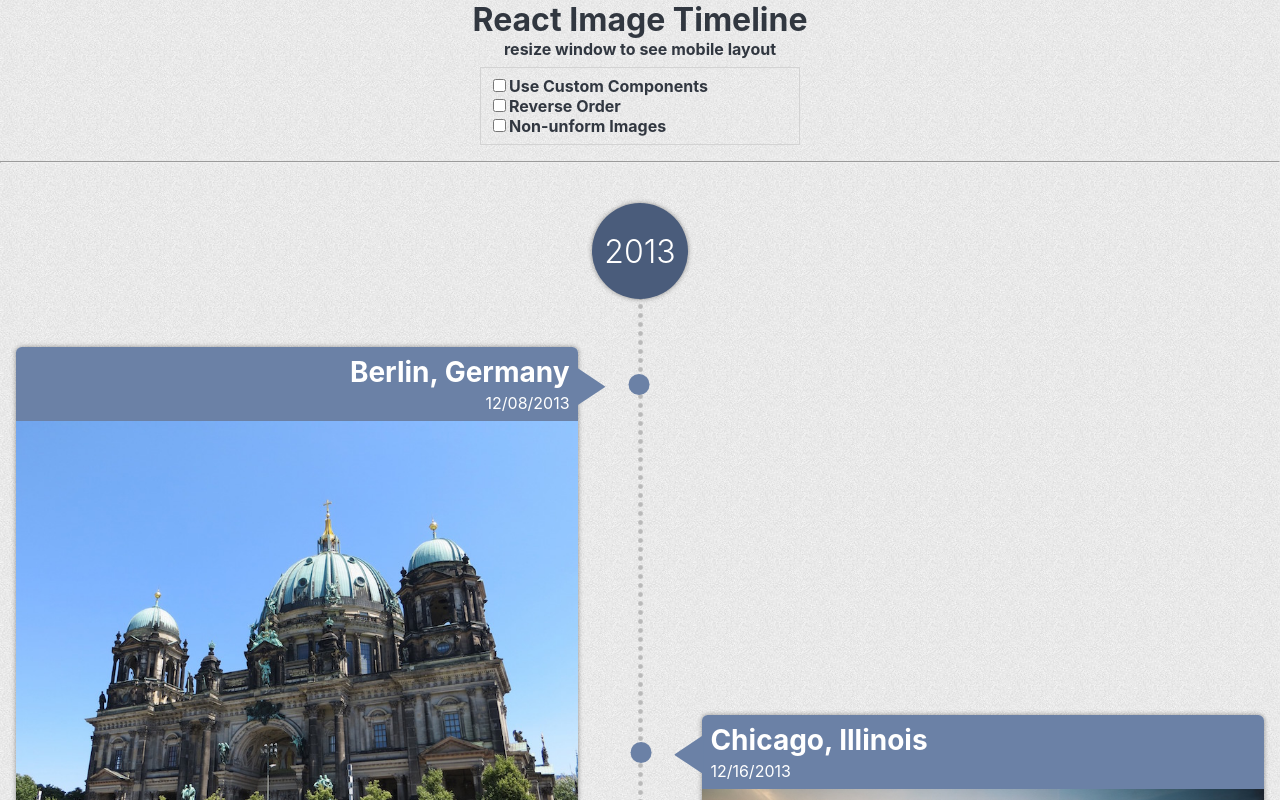
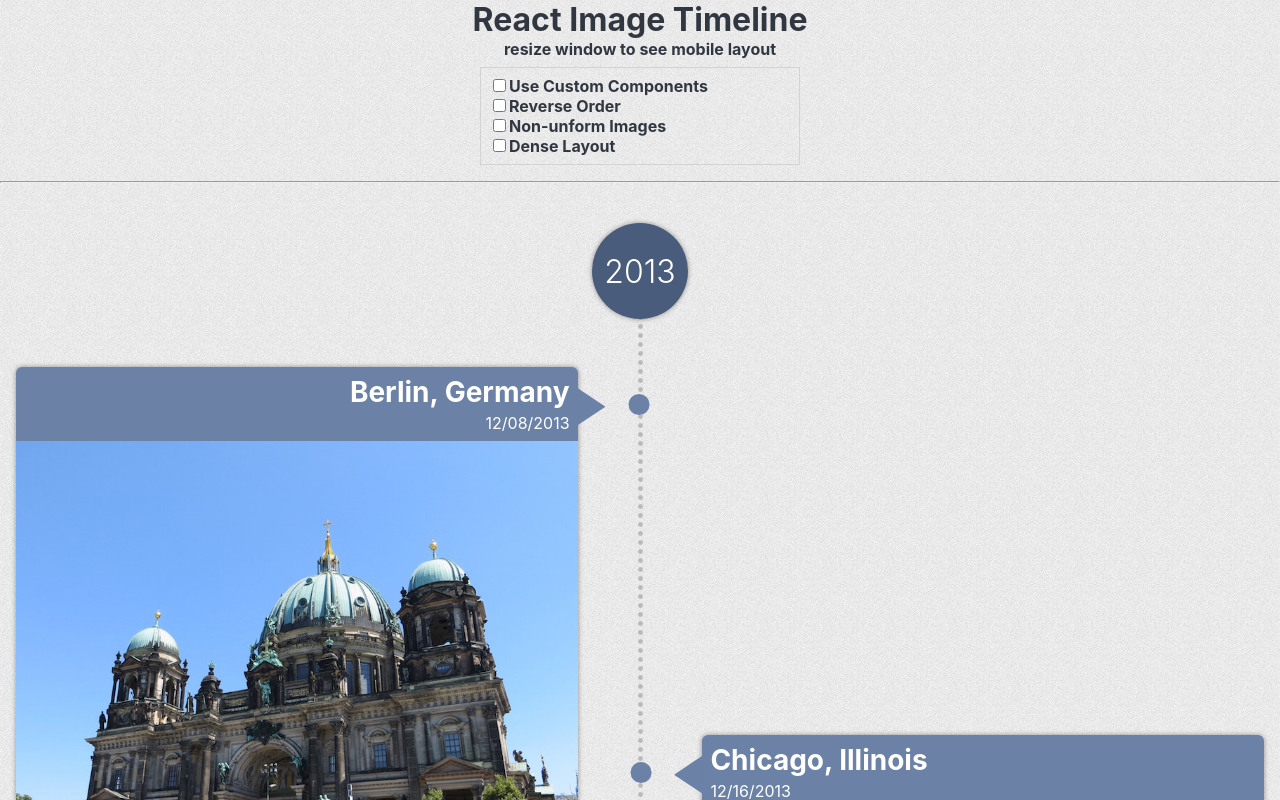
Before and after one commit to aaron9000/react-image-timeline, a React (Create React App) app: page / in a window 1280 px wide. Shown: the top 800 px of the page. Built offline with nearby package versions, Linux system fonts and the light colour scheme.

Commit message:
dense layout is added

```diff
--- a/src/App.tsx
+++ b/src/App.tsx
@@ -63,6 +63,7 @@ const TimelineExample = React.memo(
       events: Array<TimelineEvent>;
       useCustomComponents: boolean;
       reverseOrder: boolean;
+      denseLayout: boolean;
       imageType: string;
     }
   ) => {
@@ -70,8 +71,10 @@ const TimelineExample = React.memo(
     const [events, setEvents] = useState(getSampleData(imageType));
     const [useCustomComponents, setUseCustomComponents] = useState(false);
     const [reverseOrder, setReverseOrder] = useState(false);
+    const [denseLayout, setDenseLayout] = useState(false);
 
     const onToggleReverseOrder = useCallback(() => setReverseOrder(!reverseOrder), [reverseOrder]);
+    const onToggleDenseLayout = useCallback(() => setDenseLayout(!denseLayout), [denseLayout]);
     const onToggleUseCustomComponents = useCallback(() => setUseCustomComponents(!useCustomComponents), [
       useCustomComponents,
     ]);
@@ -103,22 +106,23 @@ const TimelineExample = React.memo(
             <div>
               <input type="checkbox" onChange={onToggleUseCustomComponents} checked={useCustomComponents} />
               <strong>Use Custom Components</strong>
-
             </div>
             <div>
               <input type="checkbox" onChange={onToggleReverseOrder} checked={reverseOrder} />
               <strong>Reverse Order</strong>
-
             </div>
             <div>
               <input type="checkbox" onChange={onToggleImageType} checked={imageType !== 'normal'} />
               <strong>Non-unform Images</strong>
-
+            </div>
+            <div>
+              <input type="checkbox" onChange={onToggleDenseLayout} checked={denseLayout} />
+              <strong>Dense Layout</strong>
             </div>
           </div>
         </div>
         <hr />
-        <Timeline events={events} customComponents={customComponents} reverseOrder={reverseOrder} />
+        <Timeline events={events} customComponents={customComponents} reverseOrder={reverseOrder} denseLayout={denseLayout} />
       </div>
     );
   }
--- a/src/data.js
+++ b/src/data.js
@@ -72,6 +72,20 @@ const IMAGES_NORMALIZED = [
   tokyo_normalized,
 ];
 
+const CITY_NAMES = [
+  'Berlin, Germany',
+  'Chicago, Illinois',
+  'Cairo, Egypt',
+  'London, England',
+  'New York, New York',
+  'Paris, France',
+  'Rome, Italy',
+  'Seoul, South Korea',
+  'Madrid, Spain',
+  'Tokyo, Japan',
+];
+
+
 const IPSUM = `Sed leo elit, pellentesque sit amet congue quis, ornare nec lorem. Phasellus tincidunt rhoncus magna,
 eget elementum odio rutrum fermentum. Ut a justo lacus. Maecenas blandit molestie felis ac viverra. Pellentesque
 sagittis ligula neque, sit amet feugiat massa tempor sed. Duis id bibendum ex, pulvinar tincidunt orci. Curabitur
@@ -84,19 +98,6 @@ mattis magna, eu pellentesque augue mauris eget erat. Pellentesque lacinia velit
 lacus tortor, maximus eget tincidunt non, luctus scelerisque odio. Suspendisse potenti. Etiam vel augue blandit, auctor
 sem sit amet, imperdiet dolor. Ut a quam laoreet, feugiat orci sed, feugiat nulla. Nulla gravida nisi eu ex egestas
 dapibus.`;
-
-const CITY_NAMES = [
-  'Berlin, Germany',
-  'Chicago, Illinois',
-  'Cairo, Egypt',
-  'London, England',
-  'New York, New York',
-  'Paris, France',
-  'Rome, Italy',
-  'Seoul, South Korea',
-  'Madrid, Spain',
-  'Tokyo, Japan',
-];
 
 function getCitiesWithImages(type) {
   const zipFn = (title, imageUrl) => {
@@ -117,14 +118,19 @@ function addDays(date, days) {
   return result;
 };
 
+function randomText(){
+  const minTextLength = 50;
+  return R.slice(0, Math.random() * (R.length(IPSUM) - minTextLength) + minTextLength, IPSUM);
+}
+
 export function getSampleData(imageType) {
-  const MIN_TEXT_LENGTH = 50;
   const cities = getCitiesWithImages(imageType);
-  return R.addIndex(R.map)((location, index) => {
+  const mapWithIndex = R.addIndex(R.map);
+  return mapWithIndex((location, index) => {
     return R.merge(
       {
         date: addDays(new Date('2013-12-08'), index * 8),
-        text: R.slice(0, Math.random() * (R.length(IPSUM) - MIN_TEXT_LENGTH) + MIN_TEXT_LENGTH, IPSUM),
+        text: randomText(),
         buttonText: 'Read More',
         onClick: () => {
           const city = R.head(R.split(', ', location.title));
--- a/src/lib/timeline.scss
+++ b/src/lib/timeline.scss
@@ -1,6 +1,6 @@
 $max-image-height: 600px;
 $max-copy-height: 200px;
-// $min-event-height: 620px;
+$min-event-height: $max-image-height + $max-copy-height;
 $dual-min-width: 600px;
 $max-width: 1600px;
 $arrow-width: 5%;
@@ -105,8 +105,9 @@ h2 {
   margin-right: 0;
   list-style-type: none;
   display: block;
-  // min-height: $min-event-height;
+  min-height: $min-event-height;
   @media all and (max-width: $dual-min-width) {
+    min-height: auto;
     width: 85%;
     svg {
       display: none;
--- a/src/lib/timeline.tsx
+++ b/src/lib/timeline.tsx
@@ -32,6 +32,7 @@ export interface TimelineProps {
   customComponents?: TimelineCustomComponents | null;
   events: Array<TimelineEvent>;
   reverseOrder?: boolean;
+  denseLayout?: boolean;
   // placeholderImageUrl?: string;
 }
 
@@ -135,7 +136,7 @@ const Clear = React.memo(function Clear(props) {
 });
 
 const Timeline = React.memo((props: TimelineProps) => {
-  const { events, customComponents, reverseOrder } = props;
+  const { events, customComponents, reverseOrder, denseLayout } = props;
 
   const sortedEvents = events
     .slice(0)
@@ -157,7 +158,7 @@ const Timeline = React.memo((props: TimelineProps) => {
   const ImageBodyComponent = (imageBody || DefaultImageBody) as React.ComponentType<TimelineEventProps>;
   const TextBodyComponent = (textBody || DefaultTextBody) as React.ComponentType<TimelineEventProps>;
   const FooterComponent = (footer || DefaultFooter) as React.ComponentType<TimelineEventProps>;
-
+  const eventStyles = denseLayout ? { minHeight: 'auto' } : {};
   const timelineComposition = (
     <div className="rt-timeline-container">
       <ul className="rt-timeline">
@@ -166,7 +167,7 @@ const Timeline = React.memo((props: TimelineProps) => {
         </li>
         {sortedEvents.map((event, index) => {
           return (
-            <li className="rt-event" key={index}>
+            <li className='rt-event' key={index} style={eventStyles}>
               <div className="rt-backing">
                 <ArrowAndDot />
                 <div>
```
Also changed, not shown: 2 other files (tests, documents, lock files or other folders). Lines whose indentation alone changed are shown as unchanged.
